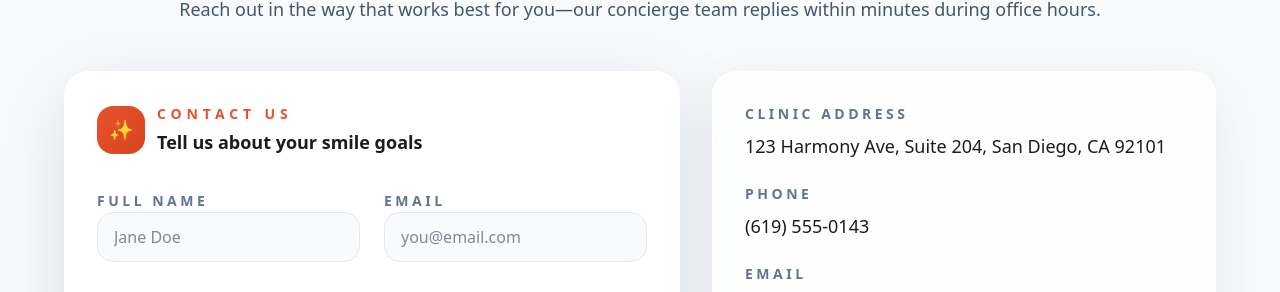
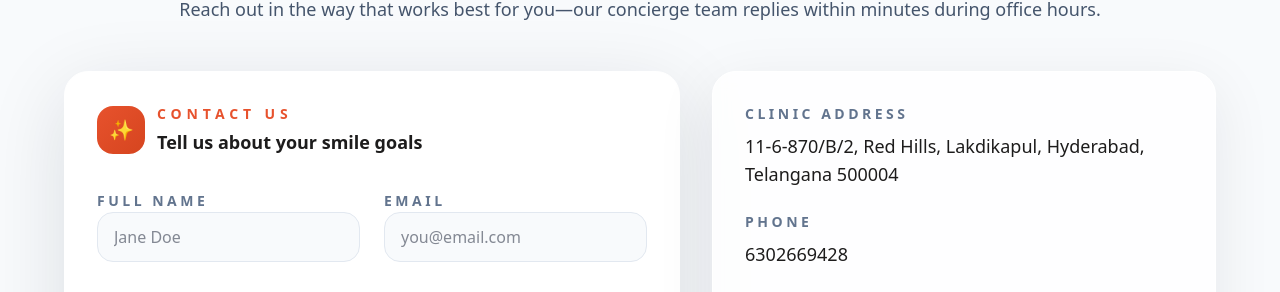
Before and after one commit to Mateen7c7/identiti_dental, a React (Vite) app: page / in a window 1280 px wide. Shown: the part 7976-8268 px from the top of the page. Built offline with nearby package versions, Linux system fonts and the light colour scheme.

Commit message:
updation

```diff
--- a/src/components/Contact.jsx
+++ b/src/components/Contact.jsx
@@ -1,15 +1,17 @@
 import React from "react";
+
+
 
 const Contact = () => {
   const contactDetails = [
     {
       label: "Clinic Address",
-      value: "123 Harmony Ave, Suite 204, San Diego, CA 92101",
-      action: "https://maps.google.com/?q=123+Harmony+Ave+San+Diego",
+      value: "11-6-870/B/2, Red Hills, Lakdikapul, Hyderabad, Telangana 500004",
+      action: "https://www.google.com/maps/embed?pb=!1m18!1m12!1m3!1d3807.1892269036434!2d78.46086907516526!3d17.402704283487118!2m3!1f0!2f0!3f0!3m2!1i1024!2i768!4f13.1!3m3!1m2!1s0x3bcb97680923e513%3A0x207734ce0bb19c9b!2sIdentiti%20Multi%20Speciality%20Dental%20Centre!5e0!3m2!1sen!2sin!4v1763629357906!5m2!1sen!2sin",
     },
     {
       label: "Phone",
-      value: "(619) 555-0143",
+      value: "6302669428",
       action: "tel:+16195550143",
     },
     {
@@ -218,7 +220,7 @@ const Contact = () => {
             <div className="overflow-hidden rounded-3xl border border-white shadow-[0_15px_60px_rgba(15,23,42,0.12)]">
               <iframe
                 title="Identiti Dental on Google Maps"
-                src="https://www.google.com/maps/embed?pb=!1m18!1m12!1m3!1d3351.3834260929406!2d-117.1627725!3d32.7157365!2m3!1f0!2f0!3f0!3m2!1i1024!2i768!4f13.1!3m3!1m2!1s0x80d954a71ff6bf97%3A0x397c9b0f5bfeabb0!2sDowntown%20San%20Diego%2C%20San%20Diego%2C%20CA!5e0!3m2!1sen!2sus!4v1732030218000!5m2!1sen!2sus"
+                src="https://www.google.com/maps/embed?pb=!1m18!1m12!1m3!1d3807.1892269036434!2d78.46086907516526!3d17.402704283487118!2m3!1f0!2f0!3f0!3m2!1i1024!2i768!4f13.1!3m3!1m2!1s0x3bcb97680923e513%3A0x207734ce0bb19c9b!2sIdentiti%20Multi%20Speciality%20Dental%20Centre!5e0!3m2!1sen!2sin!4v1763629357906!5m2!1sen!2sin"
                 loading="lazy"
                 referrerPolicy="no-referrer-when-downgrade"
                 className="h-[320px] w-full border-0 sm:h-[380px]"
--- a/src/components/Hero.jsx
+++ b/src/components/Hero.jsx
@@ -80,7 +80,7 @@ const Hero = () => {
             </button>
 
             <a
-              href="tel:+1234567890"
+              href="tel:6302669428"
               className="group px-8 py-4 bg-transparent border-2 border-white text-white font-semibold rounded-lg hover:bg-white hover:text-slate-900 transform hover:scale-105 transition-all duration-300 ease-out w-full sm:w-auto min-w-[200px]"
             >
               <span className="flex items-center justify-center gap-2">
```
